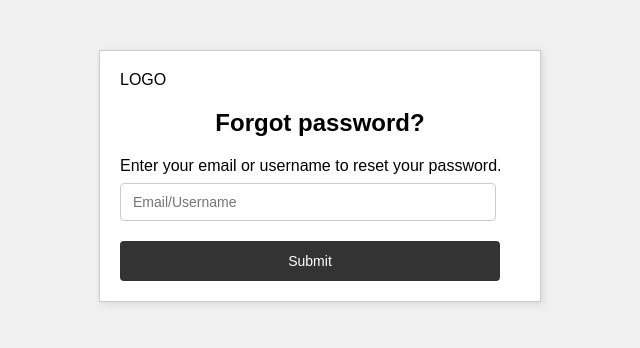
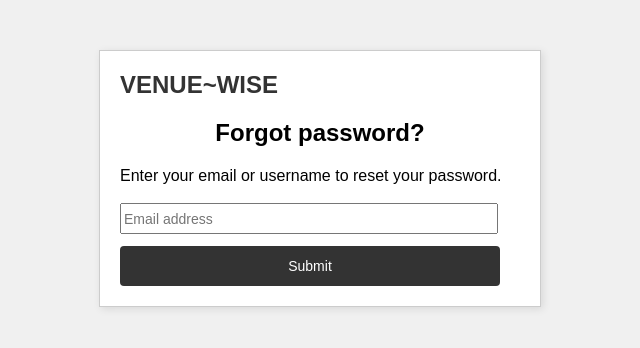
Before and after one commit to Fluffycoal/IT_project1, a plain HTML site: page forgot_password.html in a window 1280 px wide. Shown: the whole page, without its empty margins (320-960 px from the left). Drawn offline with Linux system fonts and the light colour scheme.

Commit message:
formatting the forgot password pge

```diff
--- a/forgot_password.html
+++ b/forgot_password.html
@@ -19,6 +19,12 @@
   }
   .logo {
     margin-bottom: 20px;
+  }
+  .logo a {
+    text-decoration: none;
+    color: #333;
+    font-size: 24px;
+    font-weight: bold;
   }
   h2 {
     text-align: center;
@@ -59,11 +65,12 @@
 </head>
 <body>
 <div class="container">
-  <div class="logo">LOGO</div>
+  <div class="logo"> <a href="home.html">VENUE~WISE</a> </div>
   <h2>Forgot password?</h2>
   <form>
     Enter your email or username to reset your password.
-    <input type="text" placeholder="Email/Username" style="width: 350px; height: 20px; font-size: 14px;" required />
+    <br><br>
+    <input type="email" id="email" placeholder="Email address" style="width: 370px; height: 25px; font-size: 14px;" required />
     <button type="submit" class="login-btn"style="width: 380px; height: 40px; font-size: 14px;">Submit</button>
   </form>
 </div>
```
